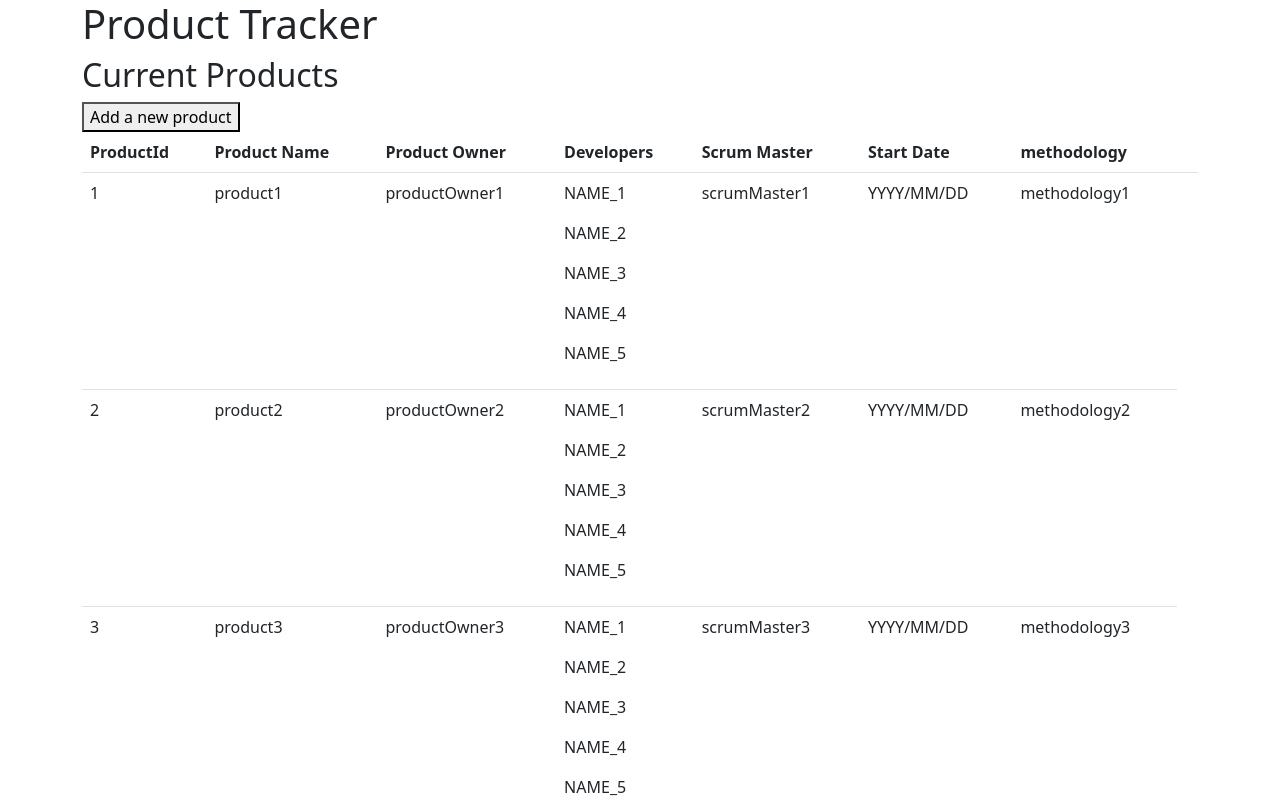
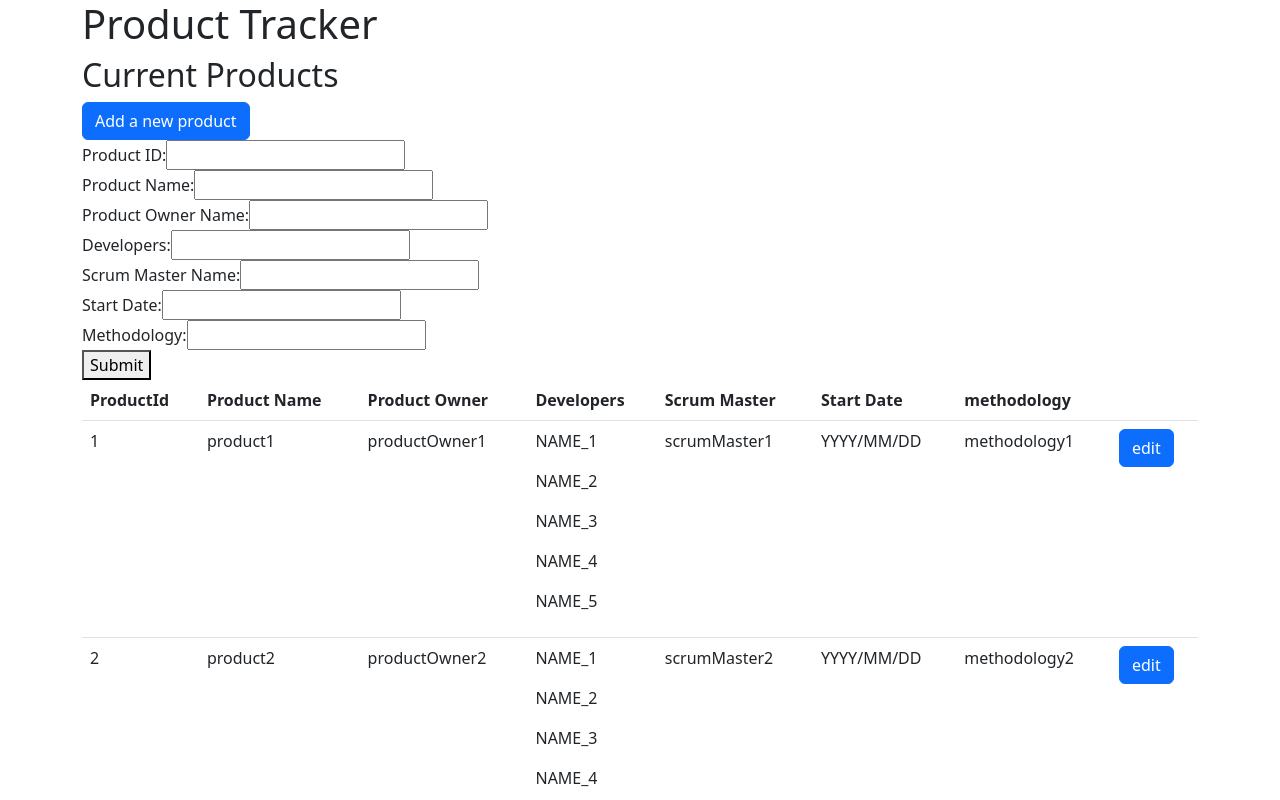
Before and after one commit to amirobinsonmuto/product-directory, a React (Create React App) app: page / in a window 1280 px wide. Both pictures are taken after a click on the button "Add a new product". Shown: the top 800 px of the page. Built offline with nearby package versions, Linux system fonts and the light colour scheme.

Commit message:
Add ProductForm.js and add basic inputs

```diff
--- a/src/App.js
+++ b/src/App.js
@@ -34,11 +34,15 @@ function App() {
     },
   ]);
 
+  const addProduct = (newProduct) => {
+    setProducts([...products, newProduct]);
+  };
+
   return (
     <div className="App container">
       <h1>Product Tracker</h1>
       <Heading text="Current Products" />
-      <Button text="Add a new product" />
+      <Button text="Add a new product" addProduct={addProduct} />
       <Products products={products} />
     </div>
   );
--- a/src/components/Button.js
+++ b/src/components/Button.js
@@ -1,7 +1,21 @@
-import React from "react";
+import React, { useState } from "react";
+import ProductForm from "./ProductForm";
 
-const Button = ({ text }) => {
-  return <button>{text}</button>;
+const Button = ({ text, addProduct }) => {
+  const [showForm, setShowForm] = useState(false);
+
+  const handleClick = () => {
+    setShowForm(true);
+  };
+
+  return (
+    <>
+      <button className="btn btn-primary" onClick={handleClick}>
+        {text}
+      </button>
+      {showForm && <ProductForm />}
+    </>
+  );
 };
 
 export default Button;
--- a/src/components/Product.js
+++ b/src/components/Product.js
@@ -1,4 +1,5 @@
 import React from "react";
+import Button from "./Button";
 
 const Product = ({ product }) => {
   return (
@@ -14,6 +15,9 @@ const Product = ({ product }) => {
       <td>{product.scrumMasterName}</td>
       <td>{product.startDate}</td>
       <td>{product.methodology}</td>
+      <td>
+        <Button text="edit" />
+      </td>
     </tr>
   );
 };
--- /dev/null
+++ b/src/components/ProductForm.js
@@ -0,0 +1,53 @@
+import React from "react";
+
+const ProductForm = () => {
+  return (
+    <form>
+      <label>
+        Product ID:
+        <input type="text" name="productId" />
+      </label>
+      <br />
+
+      <label>
+        Product Name:
+        <input type="text" name="productName" />
+      </label>
+      <br />
+
+      <label>
+        Product Owner Name:
+        <input type="text" name="productOwnerName" />
+      </label>
+      <br />
+
+      <label>
+        Developers:
+        <input type="text" name="developers" />
+      </label>
+      <br />
+
+      <label>
+        Scrum Master Name:
+        <input type="text" name="scrumMasterName" />
+      </label>
+      <br />
+
+      <label>
+        Start Date:
+        <input type="text" name="startDate" />
+      </label>
+      <br />
+
+      <label>
+        Methodology:
+        <input type="text" name="methodology" />
+      </label>
+      <br />
+
+      <button type="submit">Submit</button>
+    </form>
+  );
+};
+
+export default ProductForm;
--- a/src/index.css
+++ b/src/index.css
@@ -1,4 +1,4 @@
-body {
+/* body {
   margin: 0;
   font-family: -apple-system, BlinkMacSystemFont, 'Segoe UI', 'Roboto', 'Oxygen',
     'Ubuntu', 'Cantarell', 'Fira Sans', 'Droid Sans', 'Helvetica Neue',
@@ -10,4 +10,4 @@ body {
 code {
   font-family: source-code-pro, Menlo, Monaco, Consolas, 'Courier New',
     monospace;
-}
+} */
```
